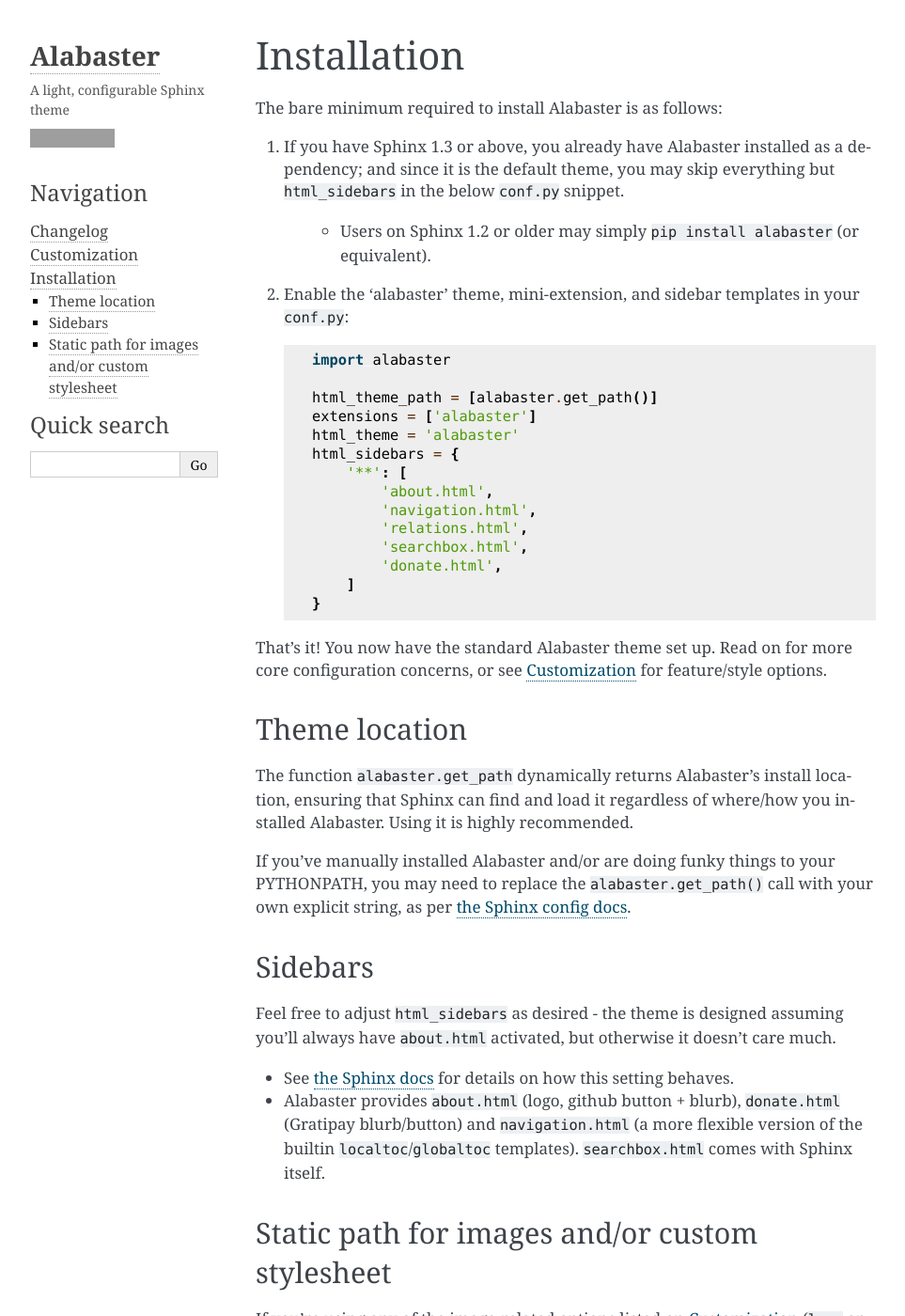
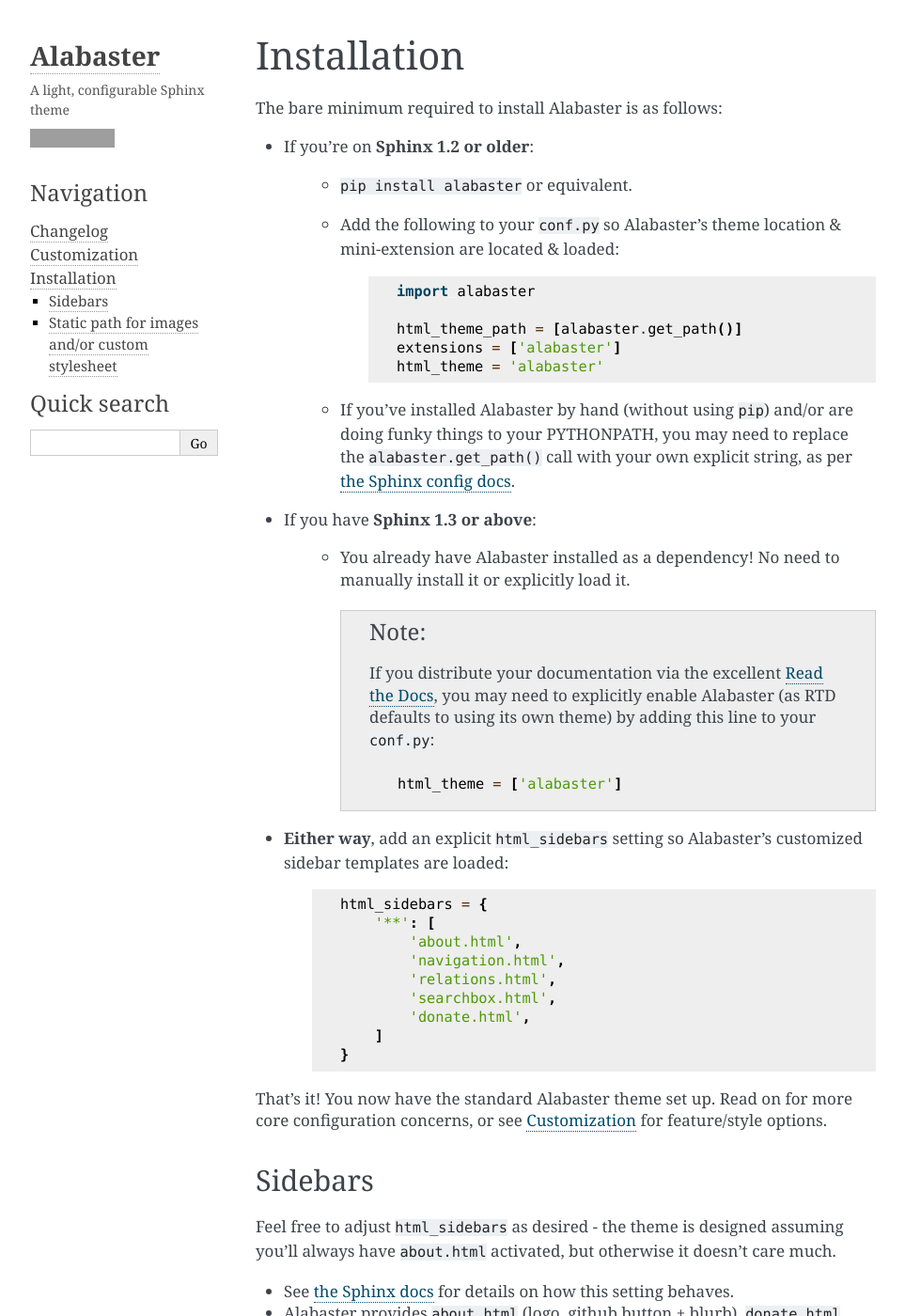
Before and after one commit to sphinx-doc/alabaster, a Sphinx documentation site: the page built from docs/installation.rst, in a window 1280 px wide and 1400 px high. Shown: the whole window at 94% size, without its empty margins (148-1111 px from the left). Built offline with Sphinx 7.4.7, drawn with Linux system fonts in a browser that asks for light colours; grey boxes are pictures that could not be loaded.

Commit message:
Overhaul install docs to be clearer, more informative

```diff
--- a/docs/installation.rst
+++ b/docs/installation.rst
@@ -4,23 +4,44 @@ Installation
 
 The bare minimum required to install Alabaster is as follows:
 
-#. If you have Sphinx 1.3 or above, you already have Alabaster installed as a
-   dependency; and since it is the default theme, you may skip everything but
-   ``html_sidebars`` in the below ``conf.py`` snippet.
+* If you're on **Sphinx 1.2 or older**:
 
-    * Users on Sphinx 1.2 or older may simply ``pip install alabaster`` (or
-      equivalent).
+    * ``pip install alabaster`` or equivalent.
+    * Add the following to your ``conf.py`` so Alabaster's theme location &
+      mini-extension are located & loaded:
 
-#. Enable the 'alabaster' theme, mini-extension, and sidebar templates in your
-   ``conf.py``:
+       .. code-block:: python
+
+            import alabaster
+
+            html_theme_path = [alabaster.get_path()]
+            extensions = ['alabaster']
+            html_theme = 'alabaster'
+
+    * If you've installed Alabaster by hand (without using ``pip``) and/or are
+      doing funky things to your PYTHONPATH, you may need to replace the
+      ``alabaster.get_path()`` call with your own explicit string, as per `the
+      Sphinx config docs
+      <http://sphinx-doc.org/config.html#confval-html_theme_path>`_.
+
+* If you have **Sphinx 1.3 or above**:
+
+    * You already have Alabaster installed as a dependency! No need to manually
+      install it or explicitly load it.
+
+      .. note::
+        If you distribute your documentation via the excellent `Read the Docs
+        <https://readthedocs.org>`_, you may need to explicitly enable
+        Alabaster (as RTD defaults to using its own theme) by adding this line
+        to your ``conf.py``::
+
+            html_theme = ['alabaster']
+
+* **Either way**, add an explicit ``html_sidebars`` setting so Alabaster's
+  customized sidebar templates are loaded:
 
    .. code-block:: python
 
-        import alabaster
-
-        html_theme_path = [alabaster.get_path()]
-        extensions = ['alabaster']
-        html_theme = 'alabaster'
         html_sidebars = {
             '**': [
                 'about.html',
@@ -34,18 +55,6 @@ The bare minimum required to install Alabaster is as follows:
 That's it! You now have the standard Alabaster theme set up. Read on for more
 core configuration concerns, or see :doc:`customization` for feature/style
 options.
-
-Theme location
---------------
-
-The function ``alabaster.get_path`` dynamically returns Alabaster's install
-location, ensuring that Sphinx can find and load it regardless of where/how
-you installed Alabaster. Using it is highly recommended.
-
-If you've manually installed Alabaster and/or are doing funky things to your
-PYTHONPATH, you may need to replace the ``alabaster.get_path()`` call with your
-own explicit string, as per `the Sphinx config docs
-<http://sphinx-doc.org/config.html#confval-html_theme_path>`_.
 
 
 Sidebars
```
